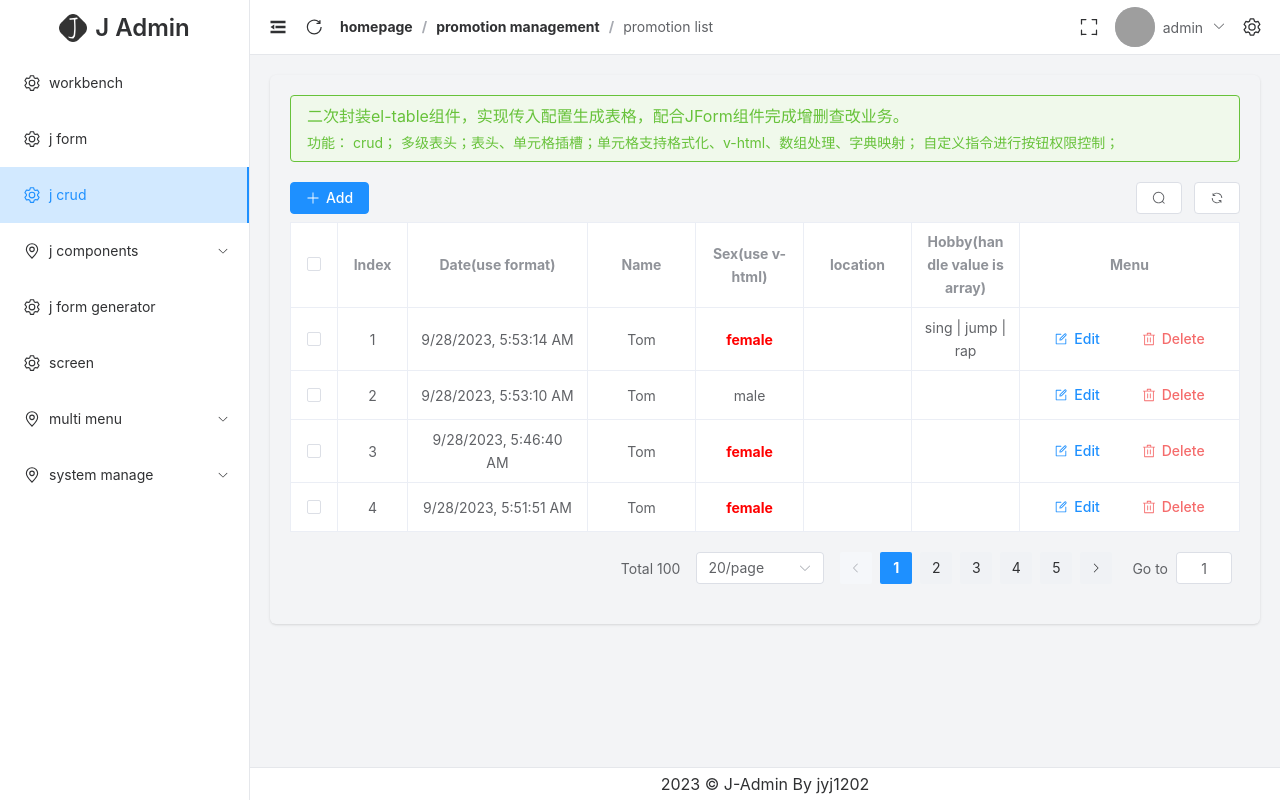
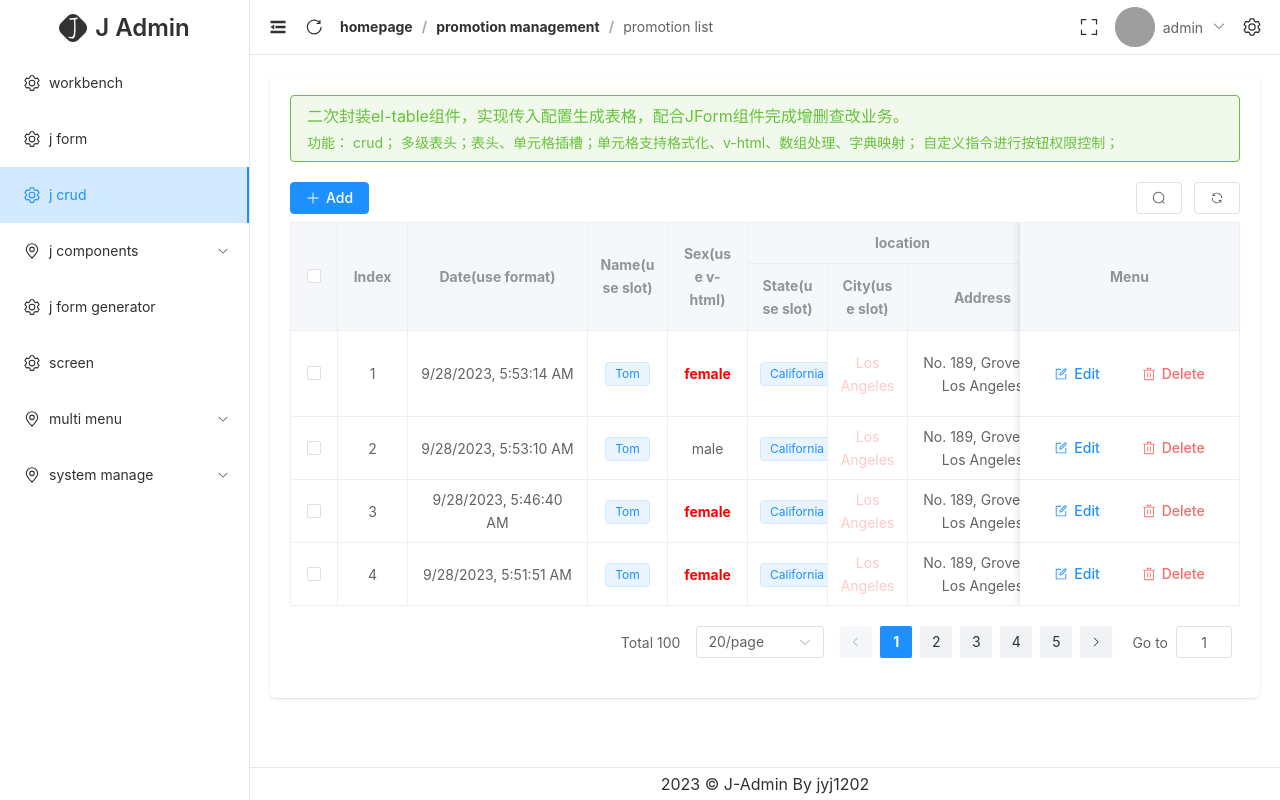
Before and after one commit to jyj1202/j-admin, a Vue app: page /j-crud in a window 1280 px wide. Built offline with nearby package versions, Linux system fonts and the light colour scheme; grey boxes are pictures that could not be loaded; what @smallwei/avue would draw is missing.

Commit message:
feat(view): 🚀 jcrud add multi-tableHeader which can use slot

```diff
--- a/src/layouts/LayoutVertical/index.vue
+++ b/src/layouts/LayoutVertical/index.vue
@@ -13,7 +13,7 @@
       <el-header class="flex justify-between border-b">
         <Header />
       </el-header>
-      <el-main :class="[settingStore.isDark ? 'bg-black' : 'bg-gray-100']">
+      <el-main>
         <Main/>
       </el-main>
       <el-footer class="flex justify-center items-center border-t">
--- a/src/views/avue/index.vue
+++ b/src/views/avue/index.vue
@@ -3,7 +3,11 @@
     <ElButton @click="formData={name: 'da'}">click</ElButton>
     <avue-form v-model="formData" :option="option"></avue-form>
     <div ref="divRef">dada</div>
-    <avue-crud :data="tableData" :option="tableOption"></avue-crud>
+    <avue-crud :data="tableData" :option="tableOption">
+      <template #name="scope">
+        {{ scope }}
+      </template>
+    </avue-crud>
   </div>
 </template>
 
--- a/src/views/j-components/waterfall/components/Waterfall.vue
+++ b/src/views/j-components/waterfall/components/Waterfall.vue
@@ -22,7 +22,7 @@ interface JWaterfallProp {
   imgBorderRadius?: string;
 }
 const props = withDefaults(defineProps<JWaterfallProp>(), {
-  imgBorderRadius: '4px'
+  imgBorderRadius: '2px'
 })
 
 </script>
--- /dev/null
+++ b/src/views/j-crud/Test.vue
@@ -0,0 +1,20 @@
+<template>
+  <div>
+    <slot name="a"></slot>
+    <slot name="b"></slot>
+  </div>
+</template>
+
+<script setup lang="ts">
+import { onMounted, useSlots } from "vue";
+
+onMounted(() => {
+  const slots = useSlots()
+  console.log(slots);
+
+})
+</script>
+
+<style scoped>
+
+</style>
--- a/src/views/j-crud/components/JCrud.vue
+++ b/src/views/j-crud/components/JCrud.vue
@@ -39,8 +39,8 @@
 
       <!-- main -->
       <Column :columns="option.column">
-        <template v-for="item in getColumnSlots()" :key="item" #[item]="scope">
-          <slot :name="item" v-bind="scope"></slot>
+        <template v-for="(val, key) in getColumnSlots" :key="key" #[key]="scope">
+          <slot :name="key" v-bind="scope"></slot>
         </template>
       </Column>
 
@@ -97,11 +97,11 @@
 <script setup lang="ts">
 import { ref, computed, provide, useSlots, onMounted } from 'vue';
 import { defaultConfig } from "./config";
-import { JCrudOptionKey, getPropFnKey } from "@/views/j-crud/components/utils/keys";
-import type { JCrudOptionType, PageOption, DicData, JCrudColumn } from "./jCrud";
+import { JCrudOptionKey, getPropKey, getColumnSlotsKey } from "@/views/j-crud/components/utils/keys";
+import type { JCrudOptionType, PageOption, JCrudColumn } from "./jCrud.d.ts";
 import DialogForm from "./dialogForm/index.vue";
 import HeaderSearch from "./header/HeaderSearch.vue";
-import Column from "./column/Column.vue";
+import Column from "./column/JColumn.vue";
 
 
 /** prop and emit */
@@ -126,21 +126,8 @@ const emit = defineEmits<{
 /** provide */
 // const key = Symbol() as InjectionKey<string>
 provide<JCrudOptionType>(JCrudOptionKey, props.option) // 若提供的是非字符串值会导致错误
-provide(getPropFnKey, getProp)
+provide(getPropKey, getProp)
 
-
-/**
- * get vue component prop.
- * match param's option first, then props.option, last defaultConfig.
- * Exclude null and undefined from T: type NonNullable<T> = T & {}.
- * @param propName
- * @param option
- */
-function getProp(propName: string, option: Record<string, any>={}):NonNullable<any> {
-  let propValue
-  propValue = option[propName] ?? props.option[propName as keyof JCrudOptionType] ?? defaultConfig[propName]
-  return propValue
-}
 
 /** table config */
 const loading = props.tableLoading
@@ -161,13 +148,19 @@ const defaultColumn = computed(() => {
   return columns
 })
 
-onMounted(()=> {
-  console.log(useSlots());
-
+/** column slots */
+const getColumnSlots = computed<Record<string, Function>>(() => {
+  const columnSlots: Record<string, any> = {}
+  const slots = useSlots()
+  const propNames = getOptionPropNames(props.option.column)
+  Object.keys(slots).forEach(key => {
+    if (propNames[key]) {
+      columnSlots[key] = slots[key]
+    }
+  })
+  return columnSlots
 })
-const getColumnSlots = () => {
-  return []
-}
+provide(getColumnSlotsKey, getColumnSlots)
 
 
 /** pagination */
@@ -194,6 +187,36 @@ const handleDelete = (row: object) => {
 
 /** header search */
 const isHeaderSearchShow = ref(false)
+
+
+/**
+ * get vue component prop.
+ * match param's option first, then props.option, last defaultConfig.
+ * Exclude null and undefined from T: type NonNullable<T> = T & {}.
+ * @param propName
+ * @param option
+ */
+function getProp(propName: string, option: Record<string, any>={}):NonNullable<any> {
+  let propValue
+  propValue = option[propName] ?? props.option[propName as keyof JCrudOptionType] ?? defaultConfig[propName]
+  return propValue
+}
+
+/**
+ * 获取所有传递过来的col.prop
+ * @param cols
+ * @param propNames
+ */
+function getOptionPropNames(cols: JCrudColumn[], propNames:Record<string, boolean>={}) {
+  cols.forEach(col=> {
+    if (col.children) {
+      getOptionPropNames(col.children, propNames)
+    } else {
+      propNames[col.prop] = true
+    }
+  })
+  return propNames
+}
 </script>
 
 <style scoped>
--- a/src/views/j-crud/components/column/Column.vue
+++ b/src/views/j-crud/components/column/JColumn.vue
@@ -1,4 +1,5 @@
 <template>
+  <!-- FIXME:ts error implicit any-->
   <el-table-column
     v-for="column in columns"
     :key="column.prop"
@@ -11,7 +12,8 @@
     resizable
   >
     <template #default="{row}">
-      <slot v-if="!column.children" :name="`${column.prop}`" v-bind="{row, column, size: defaultConfig.size}">
+      <template v-if="!column.children">
+        <slot :name="`${column.prop}`" v-bind="{row, column, size: defaultConfig.size}">
           <!-- html -->
           <template v-if="column.html">
             <span v-html="getCellValue(row, column)"></span>
@@ -24,11 +26,13 @@
             {{getCellValue(row, column)}}
           </template>
         </slot>
-      <Column
-        v-else
-        :columns="column.children"
-      >
-      </Column>
+      </template>
+      <!-- <component v-else :is="JColumn" :columns="column.children"></component> -->
+      <JColumn v-else :columns="column.children">
+        <template v-for="(val, key) in getColumnSlots" :key="key" #[key]="scope">
+          <slot :name="key" v-bind="scope"></slot>
+        </template>
+      </JColumn>
     </template>
   </el-table-column>
 </template>
@@ -36,17 +40,20 @@
 <script setup lang="ts" name="Column">
 import type { JCrudColumn, DicData } from "@/views/j-crud/components/jCrud";
 import { defaultConfig } from "../config";
-import { inject } from "vue";
-import { getPropFnKey } from "../utils/keys";
+import { inject, useSlots, type ComputedRef } from "vue";
+import { getPropKey, getColumnSlotsKey } from "../utils/keys";
+import JColumn from "./JColumn.vue";
 
 
 /** inject getProp method FIXME: ts type */
-const getProp = inject<Function>(getPropFnKey)!
+const getProp = inject<Function>(getPropKey)!
+const getColumnSlots = inject<ComputedRef<Record<string, Function>>>(getColumnSlotsKey)!
 
 interface JCrudColumnProp {
   columns: JCrudColumn[];
 }
 const props = defineProps<JCrudColumnProp>()
+
 
 /**
  * @method 获取cell值(处理格式化、数据字典、数组join等)
--- a/src/views/j-crud/components/utils/keys.ts
+++ b/src/views/j-crud/components/utils/keys.ts
@@ -1,3 +1,4 @@
 export const JCrudOptionKey = Symbol('optionKey')
 
-export const getPropFnKey = Symbol('getPropKey')
+export const getPropKey = Symbol('getPropKey')
+export const getColumnSlotsKey = Symbol('getColumnSlotsKey')
--- a/src/views/j-crud/index.vue
+++ b/src/views/j-crud/index.vue
@@ -19,12 +19,14 @@
       @row-del="handleRowDel"
       @refresh-change="handleRefreshChange"
     >
-      <slot name="test"></slot>
-      <template #name="{row, col, size}">
-        <el-tag :size="size">{{ row[col.prop] }}</el-tag>
+      <template #name="{row, column, size}">
+        <el-tag :size="size">{{ row[column.prop] }}</el-tag>
       </template>
-      <template #state="{row, col, size}">
-        <el-tag :size="size">{{ row[col.prop] }}</el-tag>
+      <template #state="{row, column, size}">
+        <el-tag :size="size">{{ row[column.prop] }}</el-tag>
+      </template>
+      <template #city="{row, column}">
+        <span class="text-red-200">{{ row[column.prop] }}</span>
       </template>
     </JCrud>
   </div>
@@ -32,9 +34,10 @@
 
 <script setup lang="ts">
 import { reactive } from "vue";
+import { ElMessage, ElMessageBox } from 'element-plus'
+import type { JCrudOptionType } from "./components/jCrud";
 import JCrud from "./components/JCrud.vue";
-import type { JCrudOptionType } from "./components/jCrud";
-import { ElMessage, ElMessageBox } from 'element-plus'
+
 
 const tableData = reactive([
   {
@@ -107,7 +110,7 @@ const tableOption = reactive<JCrudOptionType<Row>>({
       return new Date(value).toLocaleString('en-US')
     }
   }, {
-    label: 'Name',
+    label: 'Name(use slot)',
     prop: 'name',
     search: true
   }, {
@@ -135,7 +138,7 @@ const tableOption = reactive<JCrudOptionType<Row>>({
       prop: 'state',
       search: true
     }, {
-      label: 'City',
+      label: 'City(use slot)',
       prop: 'city',
       search: true
     }, {
```
Also changed, not shown: 1 other file (tests, documents, lock files or other folders). Lines whose indentation alone changed are shown as unchanged.
